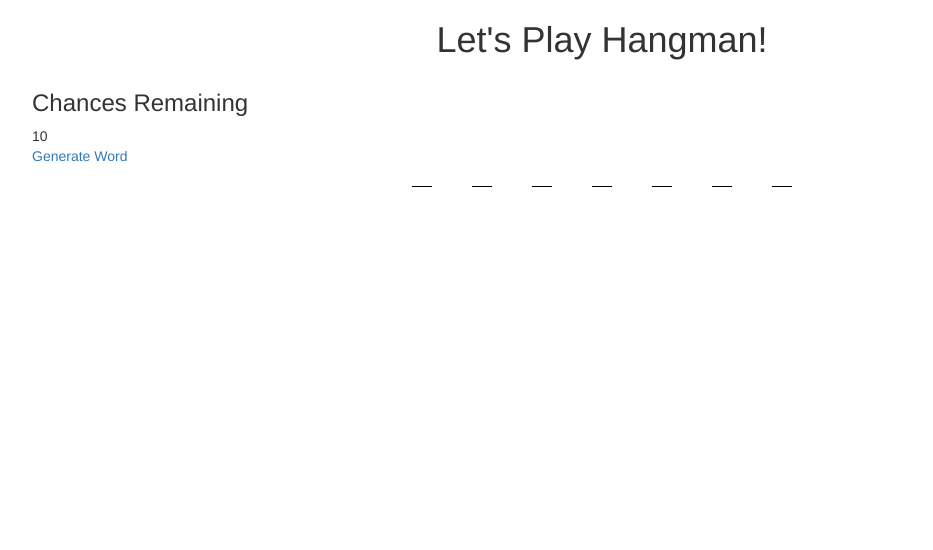
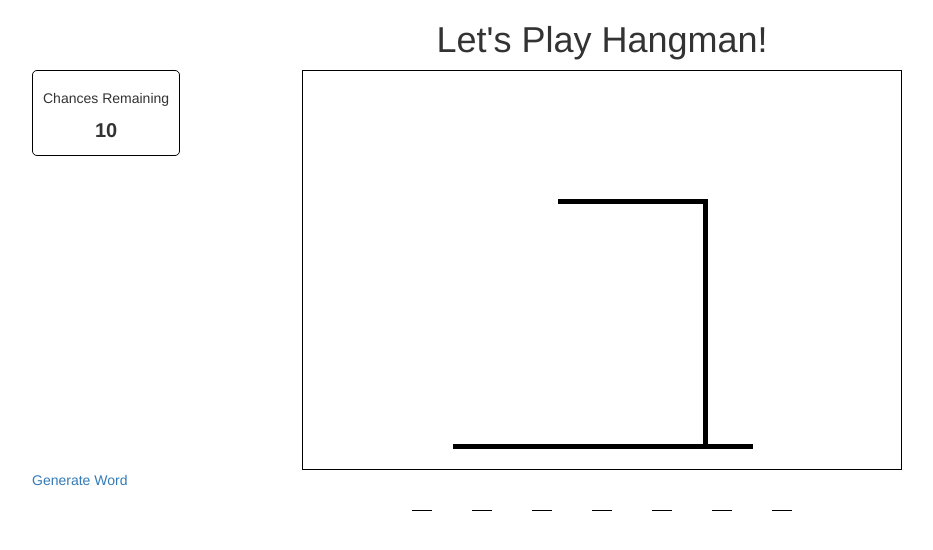
Before and after one commit to CoreyDH/Hangman-Game, a PHP site: page / in a window 1280 px wide. Shown: the top 550 px of the page, without its empty margins (38-971 px from the left). Run offline with PHP 8.4, Linux system fonts and the light colour scheme.

Commit message:
Added hangman elements

```diff
--- a/assets/css/style.css
+++ b/assets/css/style.css
@@ -17,3 +17,50 @@
   font-size: 20px;
   text-transform: uppercase;
 }
+
+#hangman-platform {
+  width: 600px;
+  height: 400px;
+  margin: auto;
+  position: relative;
+  border: 1px solid #000;
+}
+
+#hangman-platform div {
+  position: absolute;
+}
+
+#hangman-platform-bottom {
+  width: 300px;
+  height: 5px;
+  background-color: #000;
+  bottom: 20px;
+  left: 150px;
+}
+
+#hangman-platform-pillar {
+  width: 5px;
+  height: 250px;
+  background-color: #000;
+  bottom: 20px;
+  left: 400px;
+}
+
+#hangman-platform-top {
+  width: 150px;
+  height: 5px;
+  background-color: #000;
+  bottom: 265px;
+  left: 255px;
+}
+
+#hangman-chances-wrapper {
+  padding: 10px;
+  border: 1px solid #000;
+  border-radius: 5px;
+  position:absolute;
+}
+#hangman-chances {
+  font-size: 20px;
+  font-weight: 600;
+}
--- a/index.html
+++ b/index.html
@@ -22,9 +22,21 @@
       <div class="row">
         <main>
           <div class="col-md-12">
-            <div class="hangman-chances-wrapper">
-              <h3>Chances Remaining</h3>
+            <div id="hangman-chances-wrapper" class="text-center">
+              <h5>Chances Remaining</h5>
               <div id="hangman-chances"></div>
+            </div>
+            <div id="hangman-platform">
+              <div id="hangman-platform-bottom"></div>
+              <div id="hangman-platform-pillar"></div>
+              <div id="hangman-platform-top"></div>
+              <div id="hangman-platform-noose"></div>
+              <div id="hangman-head"></div>
+              <div id="hangman-body"></div>
+              <div id="hangman-leftarm"></div>
+              <div id="hangman-rightarm"></div>
+              <div id="hangman-leftleg"></div>
+              <div id="hangman-rightleg"></div>
             </div>
             <div>
               <a href="#" id="hangman-generate">Generate Word</a>
```
